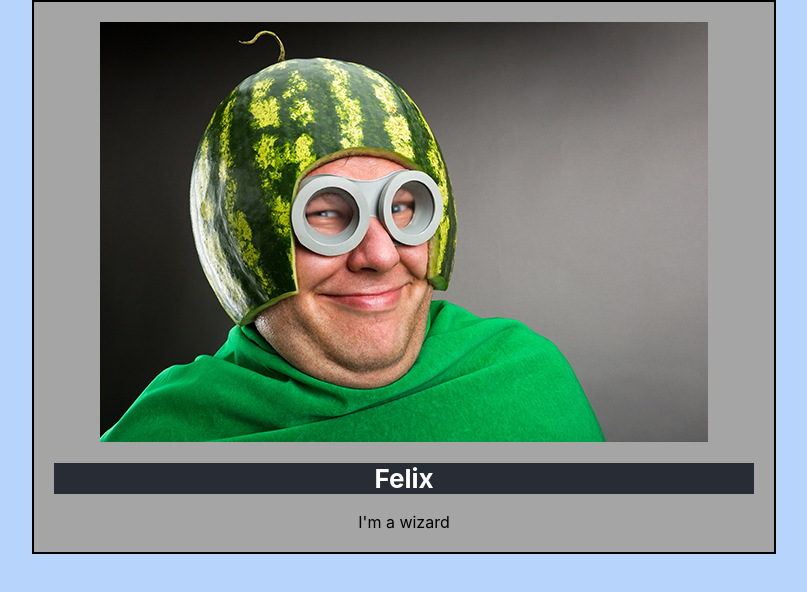
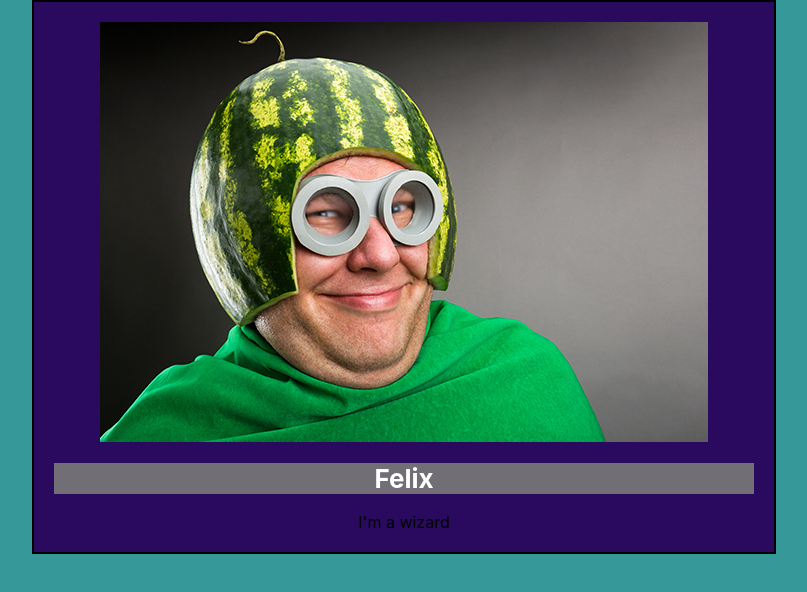
Before and after one commit to felixjtdb/therapeutic-services, a React (Create React App) app: page / in a window 1280 px wide. Shown: the top 592 px of the page, without its empty margins (236-1043 px from the left). Built offline with nearby package versions, Linux system fonts and the light colour scheme.

Commit message:
changing css colours

```diff
--- a/src/Counselor.js
+++ b/src/Counselor.js
@@ -7,7 +7,7 @@ class Counselor extends Component {
     return (
       <div className="Container">
         <div className="Counselor_IMG_container">
-          <img src={require("./img/" + this.props.img_name + ".jpg")} alt=""/>
+          <img src={require("./img/" + this.props.img_name + ".jpg")} alt="hi"/>
           <h1 className="Counselor-header"> {this.props.name} </h1>
         </div>
         {this.props.introduction}
--- a/src/css/Counselor.css
+++ b/src/css/Counselor.css
@@ -3,7 +3,7 @@
 }
 
 .Counselor-header {
-  background-color: #282c34;
+  background-color: #716E76;
   display: flex;
   align-items: center;
   justify-content: center;
@@ -15,7 +15,7 @@
   border: 2px solid black;
   margin: auto;
   padding: 20px;
-  background-color: #A6A5A6;
+  background-color: #290A5F;
   width: 700px
 }
 
--- a/src/css/index.css
+++ b/src/css/index.css
@@ -6,7 +6,7 @@ body {
     sans-serif;
   -webkit-font-smoothing: antialiased;
   -moz-osx-font-smoothing: grayscale;
-  background-color: #B7D5FC
+  background-color: #369898
 }
 
 code {
```
